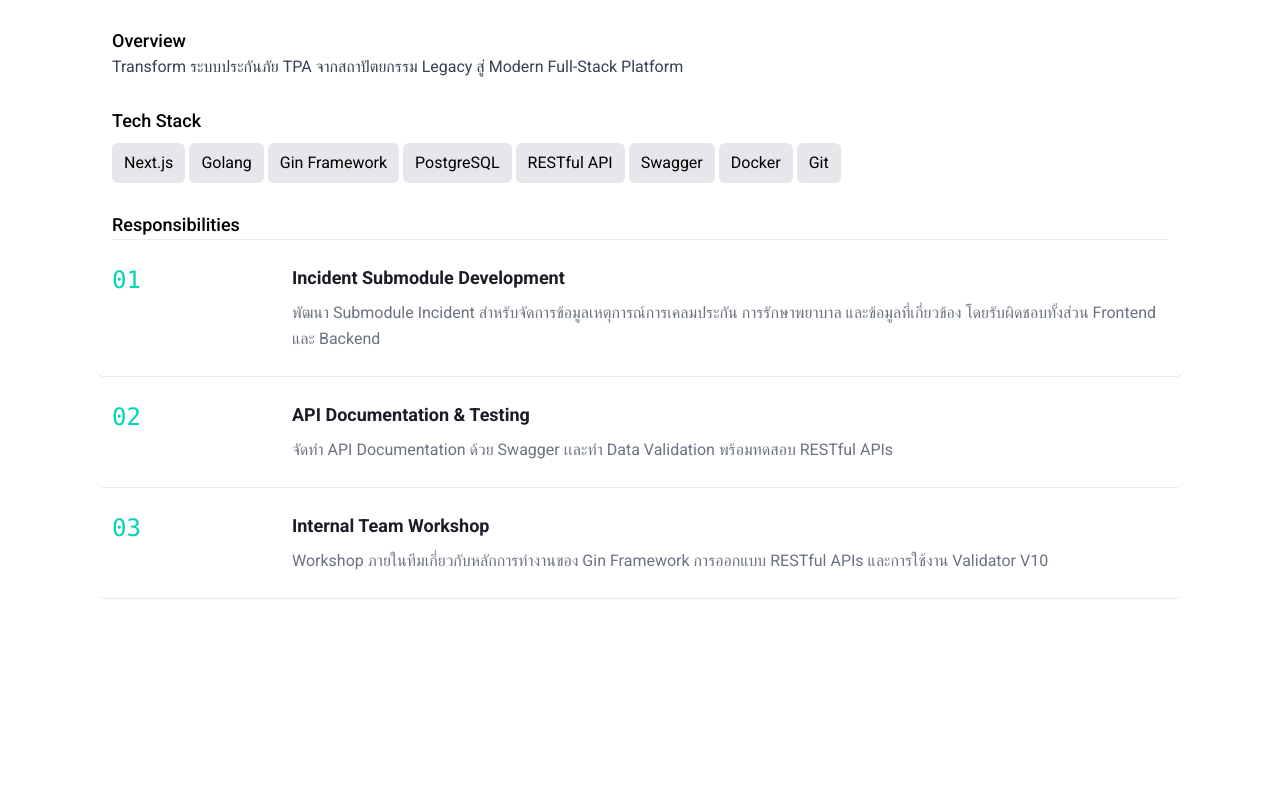
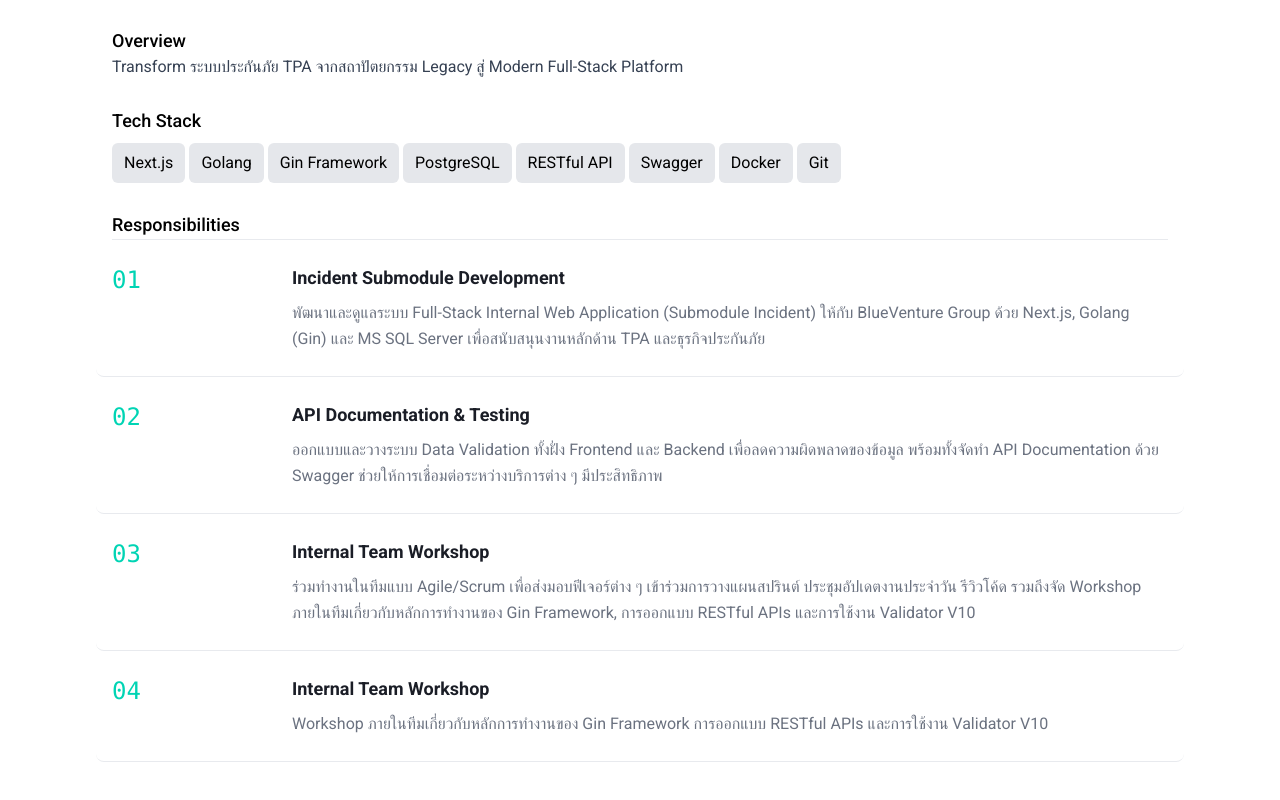
Before and after one commit to pp811010/profile_serapat, a Next.js app: page /experience in a window 1280 px wide. Shown: the part 879-1679 px from the top of the page. Before the commit the page ends 1526 px from the top, so only its background shows below. Built offline with nearby package versions, Linux system fonts and the light colour scheme; a web font is replaced by a local one.

Commit message:
add detail descirption in experience

```diff
--- a/app/experience/page.tsx
+++ b/app/experience/page.tsx
@@ -83,14 +83,14 @@
     return (
         <div className="min-h-screen  pb-12 lg:pt-10">
             <div className="max-w-6xl mx-auto px-6 sm:px-8 lg:px-12  lg:gap-2 flex flex-col ">
-                 <div className="mt-3">
-                        <h4 className="font-bold text-3xl">Software Developer Intern</h4>
-                        <p className="text-gray-700 text-lg">@Datapro Computer Systems Co., Ltd. | Bangkok, Thailand </p>
-                        <p className="text-gray-500 text-lg">April – June 2025 · 3 months </p>
-                    </div>
+                <div className="mt-3">
+                    <h4 className="font-bold text-3xl">Software Developer Intern</h4>
+                    <p className="text-gray-700 text-lg">@Datapro Computer Systems Co., Ltd. | Bangkok, Thailand </p>
+                    <p className="text-gray-500 text-lg">April – June 2025 · 3 months </p>
+                </div>
 
                 <div className="">
-                    <ImageSlider images={images}/>
+                    <ImageSlider images={images} />
                 </div>
                 <div className="max-w-2lg mx-auto flex flex-col gap-7 shawdow-sm">
 
@@ -113,17 +113,22 @@
                         <div className=" border-t border-border">
                             {[
                                 {
-                                    num: "01",
-                                    title: "Incident Submodule Development",
-                                    desc: "พัฒนา Submodule Incident สำหรับจัดการข้อมูลเหตุการณ์การเคลมประกัน การรักษาพยาบาล และข้อมูลที่เกี่ยวข้อง โดยรับผิดชอบทั้งส่วน Frontend และ Backend",
+                                    "num": "01",
+                                    "title": "Incident Submodule Development",
+                                    "desc": "พัฒนาและดูแลระบบ Full-Stack Internal Web Application (Submodule Incident) ให้กับ BlueVenture Group ด้วย Next.js, Golang (Gin) และ MS SQL Server เพื่อสนับสนุนงานหลักด้าน TPA และธุรกิจประกันภัย"
                                 },
                                 {
-                                    num: "02",
-                                    title: "API Documentation & Testing",
-                                    desc: "จัดทำ API Documentation ด้วย Swagger เเละทำ Data Validation พร้อมทดสอบ RESTful APIs ",
+                                    "num": "02",
+                                    "title": "API Documentation & Testing",
+                                    "desc": "ออกแบบและวางระบบ Data Validation ทั้งฝั่ง Frontend และ Backend เพื่อลดความผิดพลาดของข้อมูล พร้อมทั้งจัดทำ API Documentation ด้วย Swagger ช่วยให้การเชื่อมต่อระหว่างบริการต่าง ๆ มีประสิทธิภาพ"
                                 },
                                 {
-                                    num: "03",
+                                    "num": "03",
+                                    "title": "Internal Team Workshop",
+                                    "desc": "ร่วมทำงานในทีมแบบ Agile/Scrum เพื่อส่งมอบฟีเจอร์ต่าง ๆ เข้าร่วมการวางแผนสปรินต์ ประชุมอัปเดตงานประจำวัน รีวิวโค้ด รวมถึงจัด Workshop ภายในทีมเกี่ยวกับหลักการทำงานของ Gin Framework, การออกแบบ RESTful APIs และการใช้งาน Validator V10"
+                                },
+                                {
+                                    num: "04",
                                     title: "Internal Team Workshop",
                                     desc: "Workshop ภายในทีมเกี่ยวกับหลักการทำงานของ Gin Framework การออกแบบ RESTful APIs และการใช้งาน Validator V10",
                                 },
```
